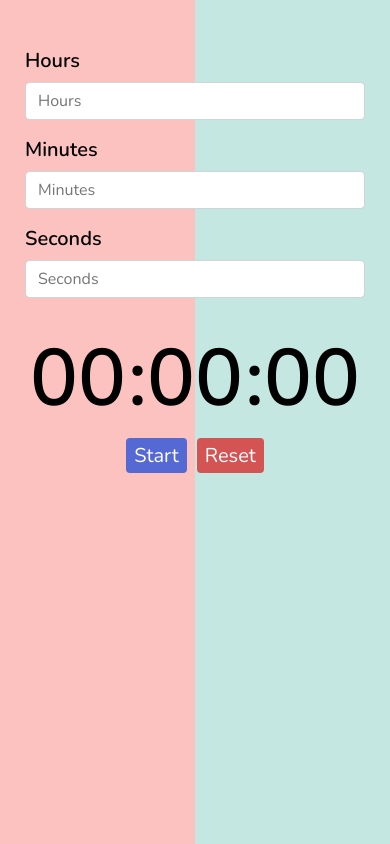
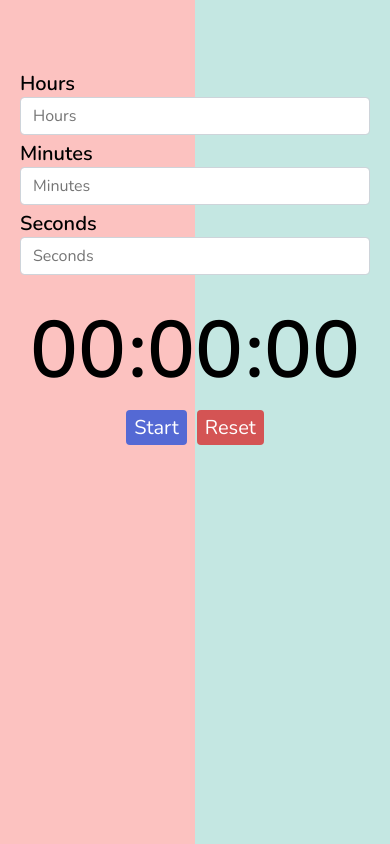
Before and after one commit to namansharma3007/Timer-Focus, a plain HTML site: page index.html in a window 390 px wide. Drawn offline with nearby package versions, Linux system fonts and the light colour scheme.

Commit message:
fix: form label width made responsive

```diff
--- a/assets/css/style.css
+++ b/assets/css/style.css
@@ -26,20 +26,22 @@ body {
 
 .form {
   display: flex;
-  gap: 1rem;
+  gap: 5px;
   flex-wrap: wrap;
-  margin: 20px;
+  margin: 15px;
+  justify-content: space-between;
 }
 
 .label {
   display: flex;
   align-items: start;
+  justify-content: center;
   flex-direction: column;
-  gap: 8px;
   font-size: 20px;
   font-weight: 600;
   min-width: 200px; /* Set your desired min-width value */
   margin: 0 5px;
+  flex-grow: 1;
 }
 
 input[type="number"] {
@@ -146,9 +148,6 @@ input[type="number"]:focus {
 }
 
 @media (max-width: 600px) {
-  .label {
-    width: 100%;
-  }
   .time {
     font-size: 80px;
   }
```
